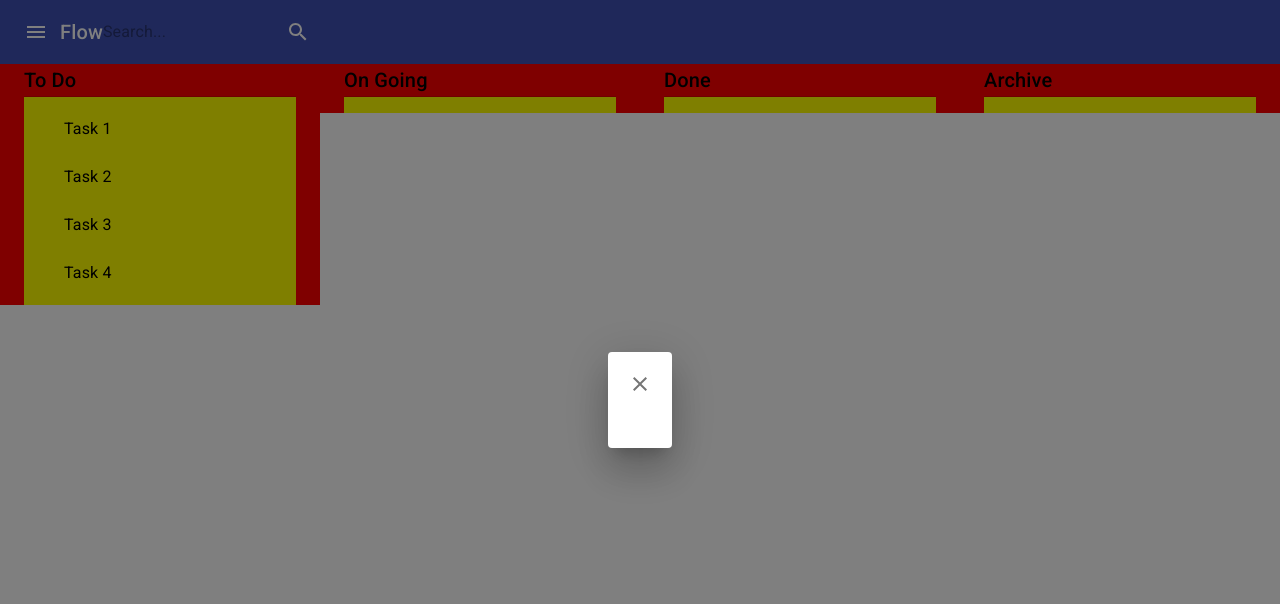
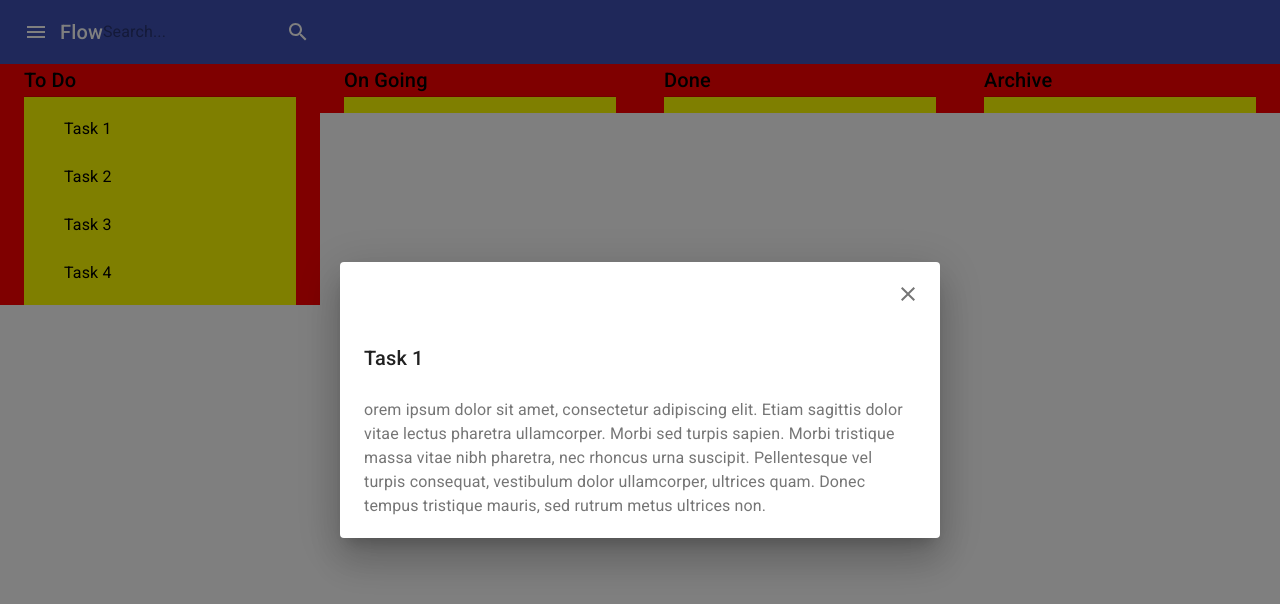
Before and after one commit to jeremeylee/Flow, a React (Create React App) app in the folder client/: page / in a window 1280 px wide. Both pictures are taken after a click on the element "Task 1". Shown: the top 604 px of the page. Built offline with nearby package versions, Linux system fonts and the light colour scheme.

Commit message:
Implemented fully functional modals

```diff
--- a/client/src/App.js
+++ b/client/src/App.js
@@ -4,6 +4,7 @@ import Process from './components/Process';
 import { DragDropContext } from 'react-beautiful-dnd';
 import Grid from '@material-ui/core/Grid';
 import initialData from './initialdata';
+
 
 const App = (props) => {
   const [data, setData] = useState(initialData);
@@ -95,6 +96,7 @@ const App = (props) => {
   return (
     <div>
       <Header />
+
       <DragDropContext
         onDragEnd={handleDragEnd}
       >
--- a/client/src/components/TaskModal.js
+++ b/client/src/components/TaskModal.js
@@ -2,6 +2,8 @@ import React from 'react';
 import Dialog from '@material-ui/core/Dialog';
 import DialogTitle from '@material-ui/core/DialogTitle';
 import DialogActions from '@material-ui/core/DialogActions';
+import DialogContent from '@material-ui/core/DialogContent';
+import DialogContentText from '@material-ui/core/DialogContentText';
 import IconButton from '@material-ui/core/IconButton';
 import CloseIcon from '@material-ui/icons/Close';
 
@@ -17,7 +19,12 @@ const TaskModal = (props) => {
             <CloseIcon />
           </IconButton>
         </DialogActions>
-        <DialogTitle>{props.title}</DialogTitle>
+        <DialogTitle>{props.task.title}</DialogTitle>
+        <DialogContent>
+          <DialogContentText>
+            {props.task.content}
+          </DialogContentText>
+        </DialogContent>
       </Dialog>
     </div>
   )
```
